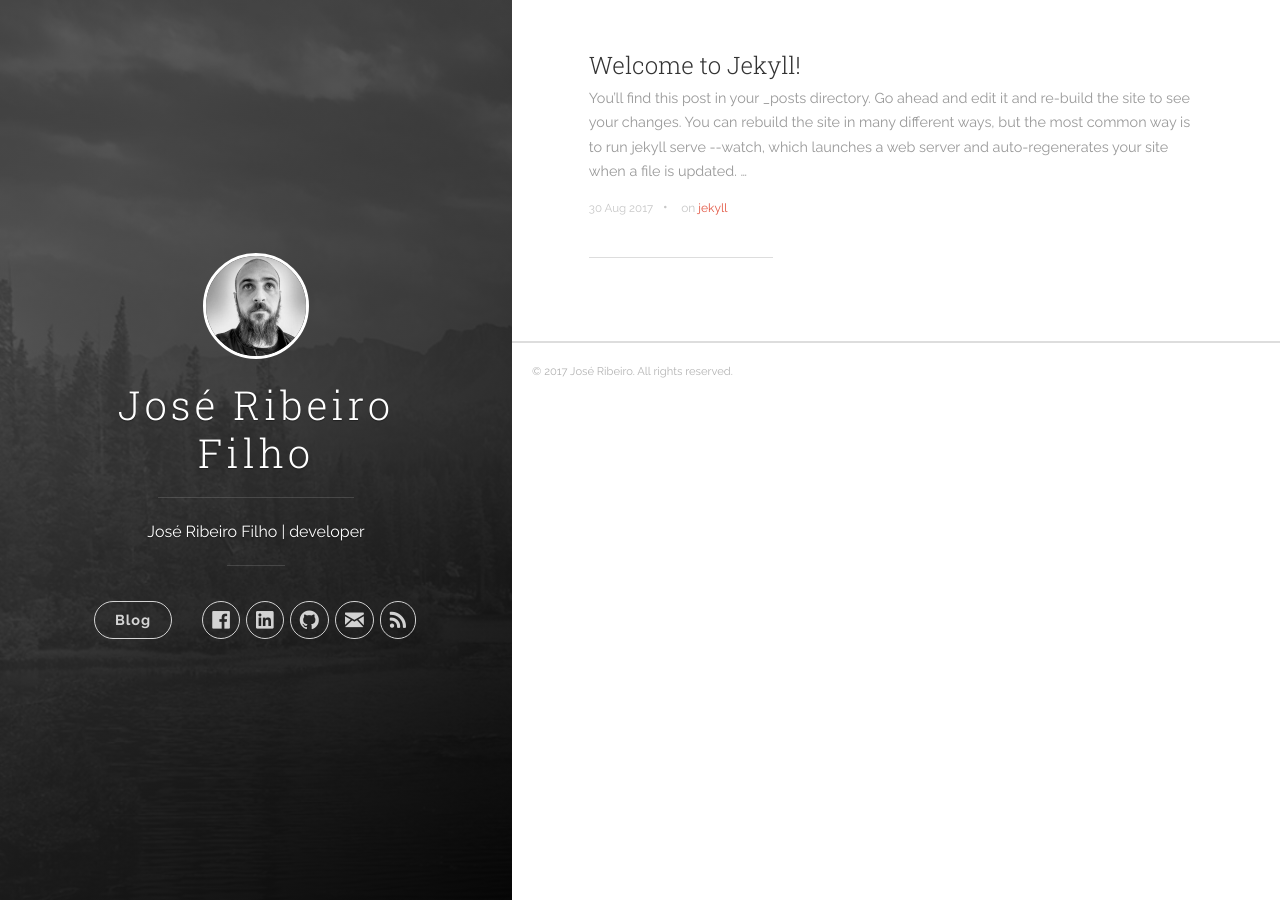
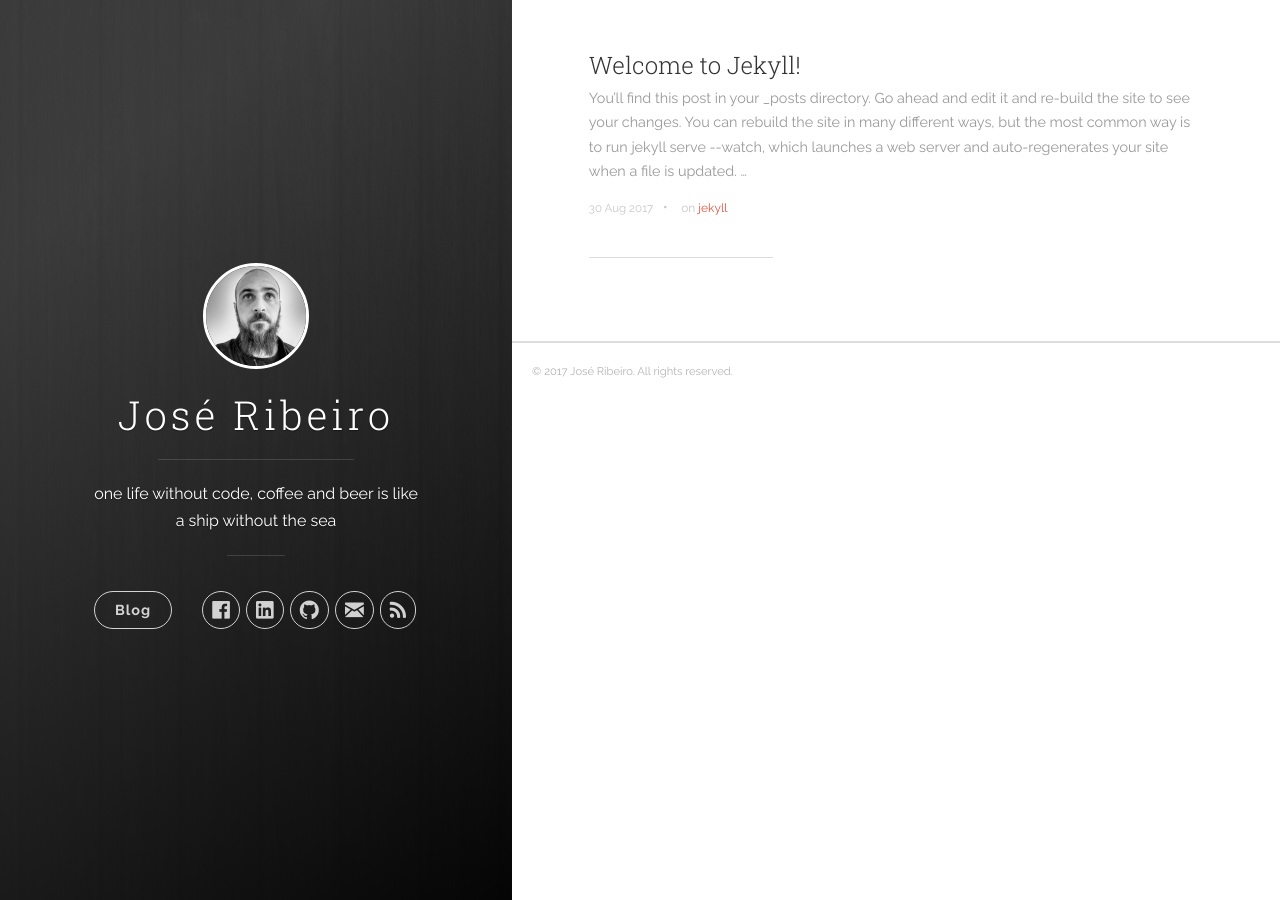
Before and after one commit to zekitow/zekitow.github.io, a Jekyll site: the page built from index.html, in a window 1280 px wide. Built offline with Jekyll 4.4.1, drawn with Linux system fonts in a browser that asks for light colours; nearby versions of some CDN libraries; the list of posts is cut into pages by our own code.

Commit message:
Changed headline.

```diff
--- a/Gemfile
+++ b/Gemfile
@@ -1,2 +1,2 @@
 source 'https://rubygems.org'
-gem 'github-pages'
+gem 'github-pages', group: :jekyll_plugins
--- a/_config.yml
+++ b/_config.yml
@@ -1,6 +1,6 @@
 # Site settings
-title: José Ribeiro Filho
-description: 'José Ribeiro Filho | developer'
+title: José Ribeiro
+description: 'one life without code, coffee and beer is like a ship without the sea'
 url: 'http://zekitow.github.io/'
 baseurl: ''
 # google_analytics: 'UA-XXXXXX-X'
```
Also changed, not shown: images/cover.jpg.
